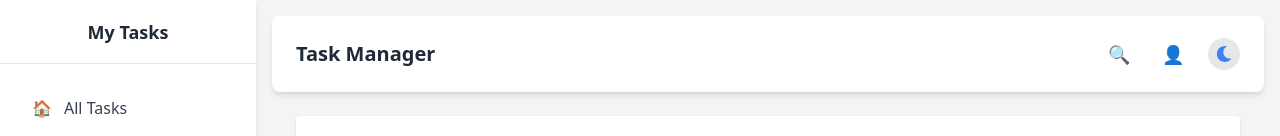
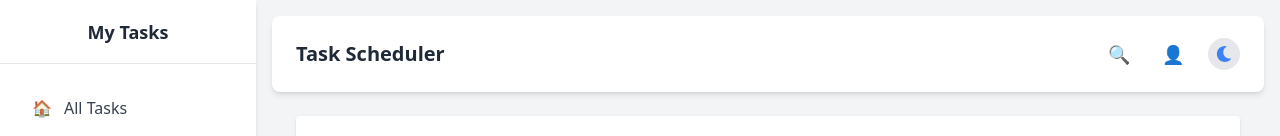
Before and after one commit to Srinivaskoruprolu007/task-manager, a React (Vite) app: page / in a window 1280 px wide. Shown: the top 136 px of the page. Built offline with nearby package versions, Linux system fonts and the light colour scheme.

Commit message:
changed header title

```diff
--- a/src/components/Header.jsx
+++ b/src/components/Header.jsx
@@ -7,7 +7,7 @@ const Header = ({ isDarkMode, setIsDarkMode }) => {
   return (
     <header className="flex items-center justify-between px-6 py-4 bg-white shadow-md rounded-lg dark:bg-gray-800">
       <h1 className="text-xl font-semibold text-gray-800 dark:text-gray-100">
-        Task Manager
+        Task Scheduler
       </h1>
       <div className="flex items-center space-x-4">
         <button className="p-2 rounded-full hover:bg-gray-100 dark:hover:bg-gray-700">
```
